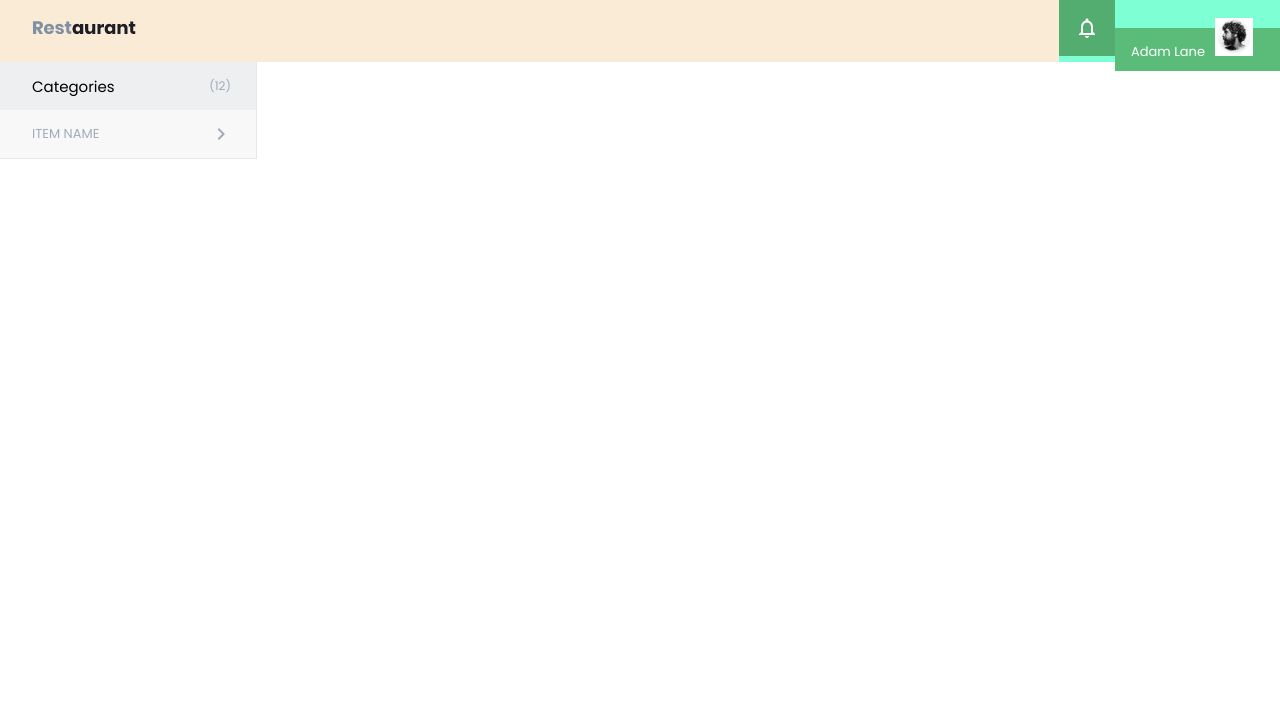
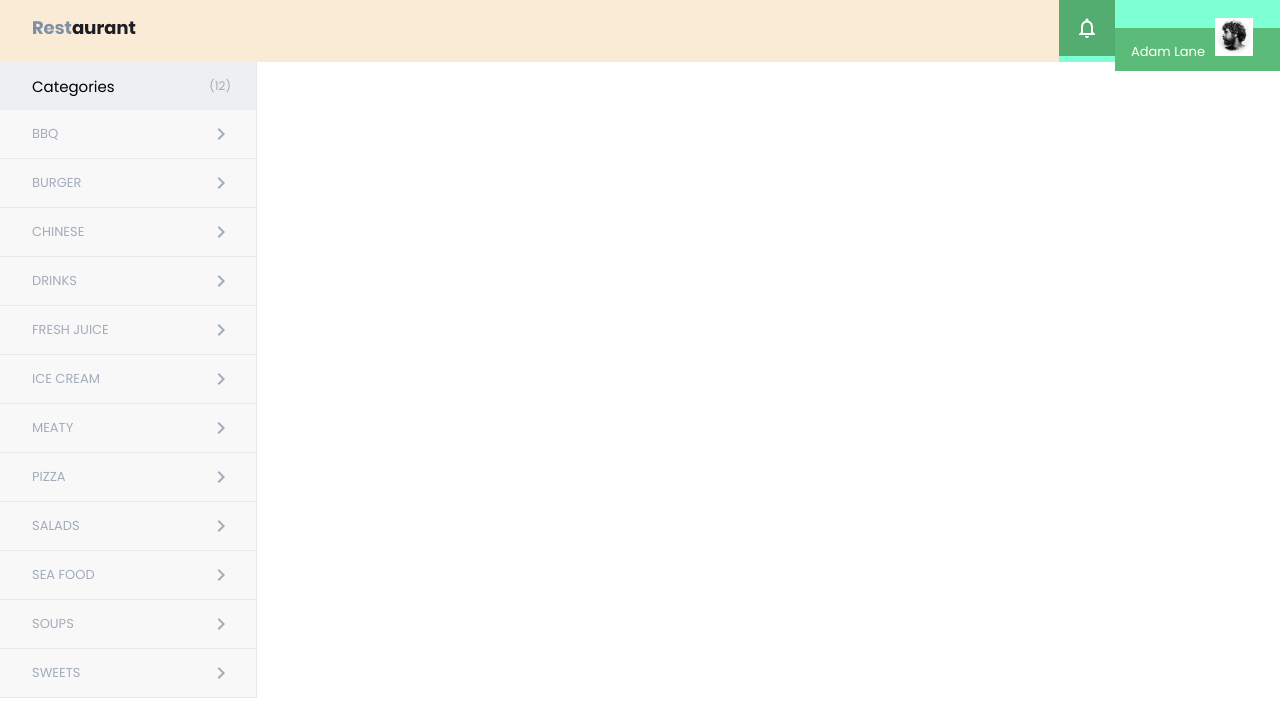
Before and after one commit to amnajah99/Restaurant, a React (Create React App) app: page / in a window 1280 px wide. Shown: the top 718 px of the page. Built offline with nearby package versions, Linux system fonts and the light colour scheme.

Commit message:
Displaying list of categories in menu using map

```diff
--- a/src/Components/Category.js
+++ b/src/Components/Category.js
@@ -2,13 +2,51 @@ import CategoryItem from './CategoryItem';
 import './Category.css';
 
 const Category = () => {
+    const menu_categories = [{
+        name: 'BBQ',
+    },
+    {
+        name: 'BURGER',
+    },
+    {
+        name: 'CHINESE',
+    },
+    {
+        name: 'DRINKS',
+    },
+    {
+        name: 'FRESH JUICE',
+    },
+    {
+        name: 'ICE CREAM',
+    },
+    {
+        name: 'MEATY',
+    },
+    {
+        name: 'PIZZA',
+    },
+    {
+        name: 'SALADS',
+    },
+    {
+        name: 'SEA FOOD',
+    },
+    {
+        name: 'SOUPS',
+    },
+    {
+        name: 'SWEETS',
+    },
+    ]
+    const cat_list = menu_categories.map((cat) => <CategoryItem name={cat.name} />)
     return (
         <div className="category">
             <div className="category-head">
                 <div className='category-title'>Categories</div>
                 <div className='category-count'>(12)</div>
             </div>
-            <CategoryItem />
+            {cat_list}
         </div>
     );
 }
--- a/src/Components/CategoryItem.js
+++ b/src/Components/CategoryItem.js
@@ -1,10 +1,10 @@
 import chevron from '../images/chevron_right.svg';
 import './CategoryItem.css';
 
-const CategoryItem = () => {
+const CategoryItem = ({name}) => {
     return (
         <div className='cat-item'>
-            <div className='cat-item-name'>ITEM NAME</div>
+            <div className='cat-item-name'>{name}</div>
             <div className='cat-item-arrow'><img src={chevron} /></div>
         </div>
     );
```
